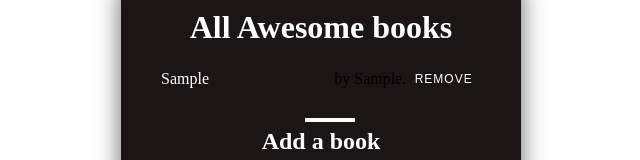
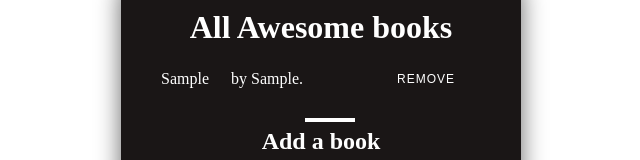
Before and after one commit to nejidevelops/Awesome-Books, a website: page index.html in a window 1280 px wide. Both pictures are taken after typing "Sample", "Sample" into the empty fields and a click on the button "ADD". Shown: the part 202-362 px from the top of the page, without its empty margins (319-959 px from the left). Drawn offline with Linux system fonts and the light colour scheme.

Commit message:
add styling

```diff
--- a/style.css
+++ b/style.css
@@ -41,7 +41,13 @@
 .bookTitle {
   float: left;
   color: white;
-  flex: 5;
+  flex: 1;
+}
+
+.bookAuthor {
+  float: left;
+  color: white;
+  flex: 2;
 }
 
 .delete {
```
